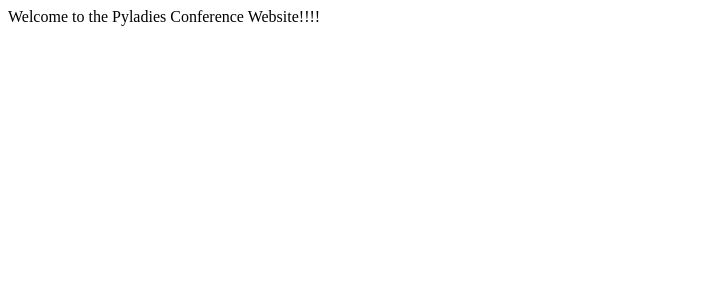
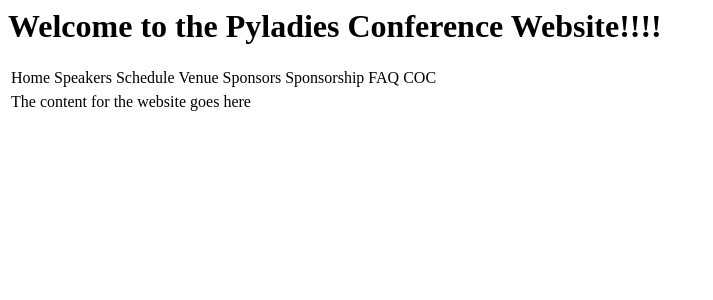
Before and after one commit to annakoppad/pyladiesconference, a PHP site: page / in a window 1280 px wide. Shown: the top 300 px of the page, without its empty margins (0-713 px from the left). Run offline with PHP 8.4, Linux system fonts and the light colour scheme.

Commit message:
changed the index file

```diff
--- a/index.php
+++ b/index.php
@@ -2,6 +2,27 @@
     <title> PyLadies Conference Website
     </title>
     <body>
-         Welcome to the Pyladies Conference Website!!!!
+         <h1>Welcome to the Pyladies Conference Website!!!!</h1>
+         <table width="10%">
+         	<tr>
+         		<td>Home</td>
+         		<td>Speakers</td>
+         		<td>Schedule</td>
+         		<td>Venue</td>
+         		<td>Sponsors</td>
+         		<td>Sponsorship</td>
+         		<td>FAQ</td>
+         		<td>COC</td>
+         	</tr>
+         </table>
+         <table width="90%">
+         	<tr>
+         		<td>
+         		<p>
+         		The content for the website goes here
+         		</p>
+         		</td>
+         	</tr>
+         </table>
     </body>
 </html>
```
